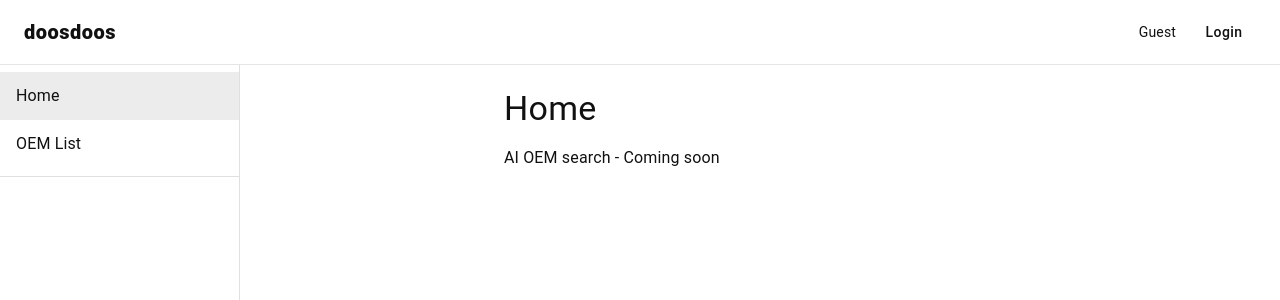
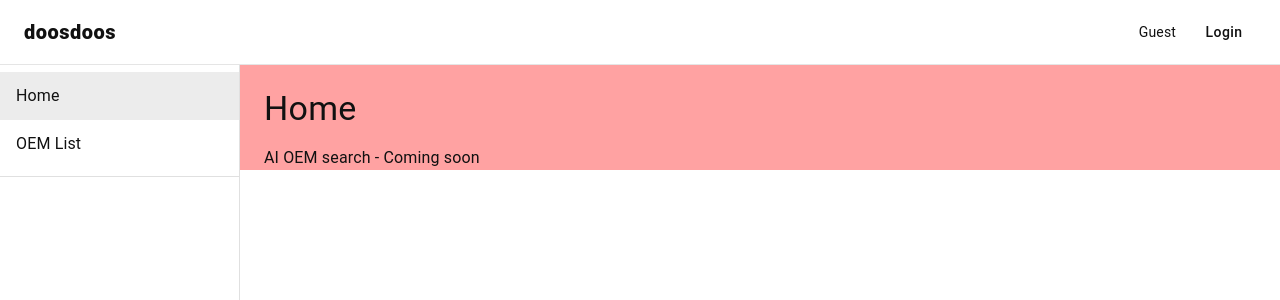
Before and after one commit to etarth/paiboondoosdoos, a Next.js app: page / in a window 1280 px wide. Shown: the top 300 px of the page. Built offline with nearby package versions, Linux system fonts and the light colour scheme.

Commit message:
fix: app layout

```diff
--- a/src/components/common/AppLayout.tsx
+++ b/src/components/common/AppLayout.tsx
@@ -12,7 +12,7 @@ const drawerWidth = 240;
 
 export default function AppLayout({ children }: { children: React.ReactNode }) {
   return (
-    <Box sx={{ display: "flex" }}>
+    <Box className="bg-red-300" sx={{ display: "flex" }}>
       <AppBar
         position="fixed"
         elevation={0}
@@ -32,12 +32,25 @@ export default function AppLayout({ children }: { children: React.ReactNode }) {
         variant="permanent"
         sx={{
           width: drawerWidth,
-          "& .MuiDrawer-paper": { width: drawerWidth, boxSizing: "border-box", top: "64px" },
+          "& .MuiDrawer-paper": {
+            width: drawerWidth,
+            boxSizing: "border-box",
+            top: "64px",
+          },
         }}
       >
         <SideNavBar />
       </Drawer>
-      <Box component="main" sx={{ flexGrow: 1, p: 3, mt: "64px", ml: `${drawerWidth}px` }}>
+      <Box
+        component="main"
+        sx={{
+          flexGrow: 1,
+          p: 0,
+          pt: 3,
+          mt: "64px",
+          ml: `24px`,
+        }}
+      >
         {children}
       </Box>
     </Box>
```
